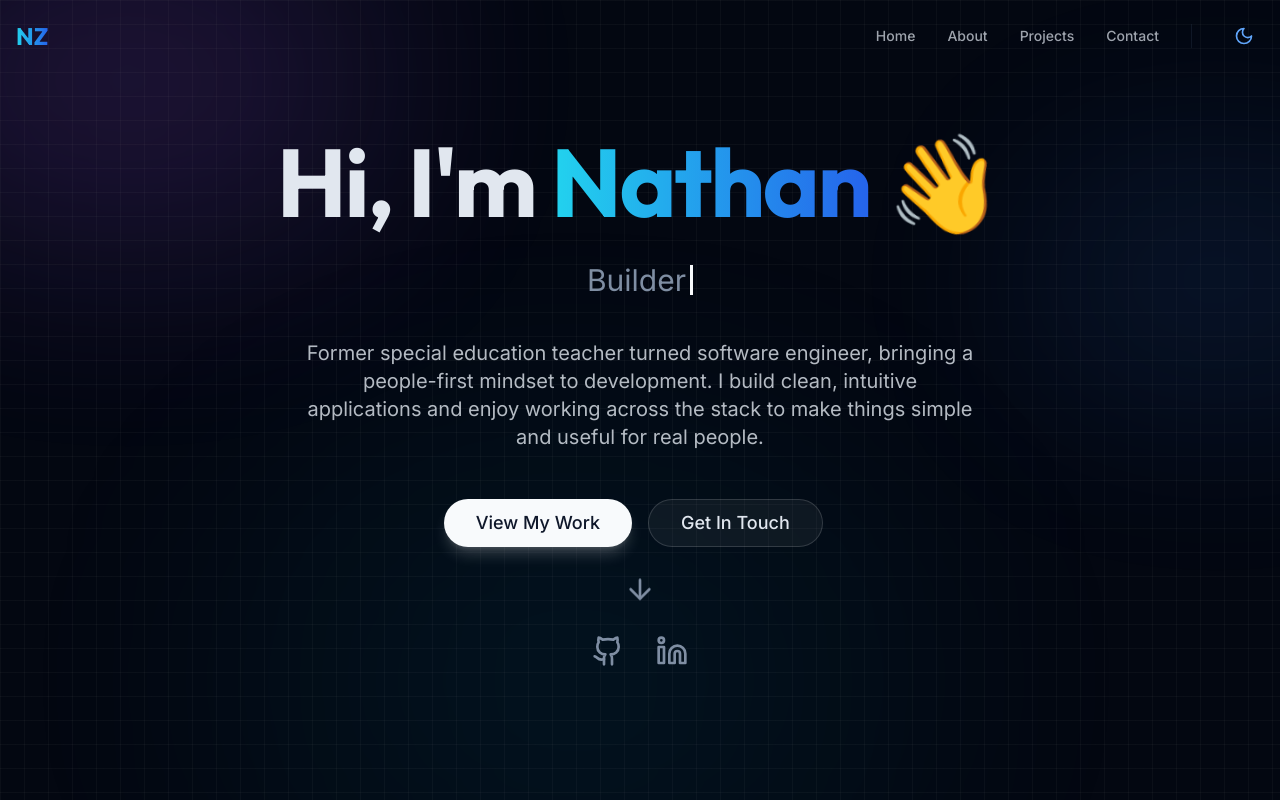
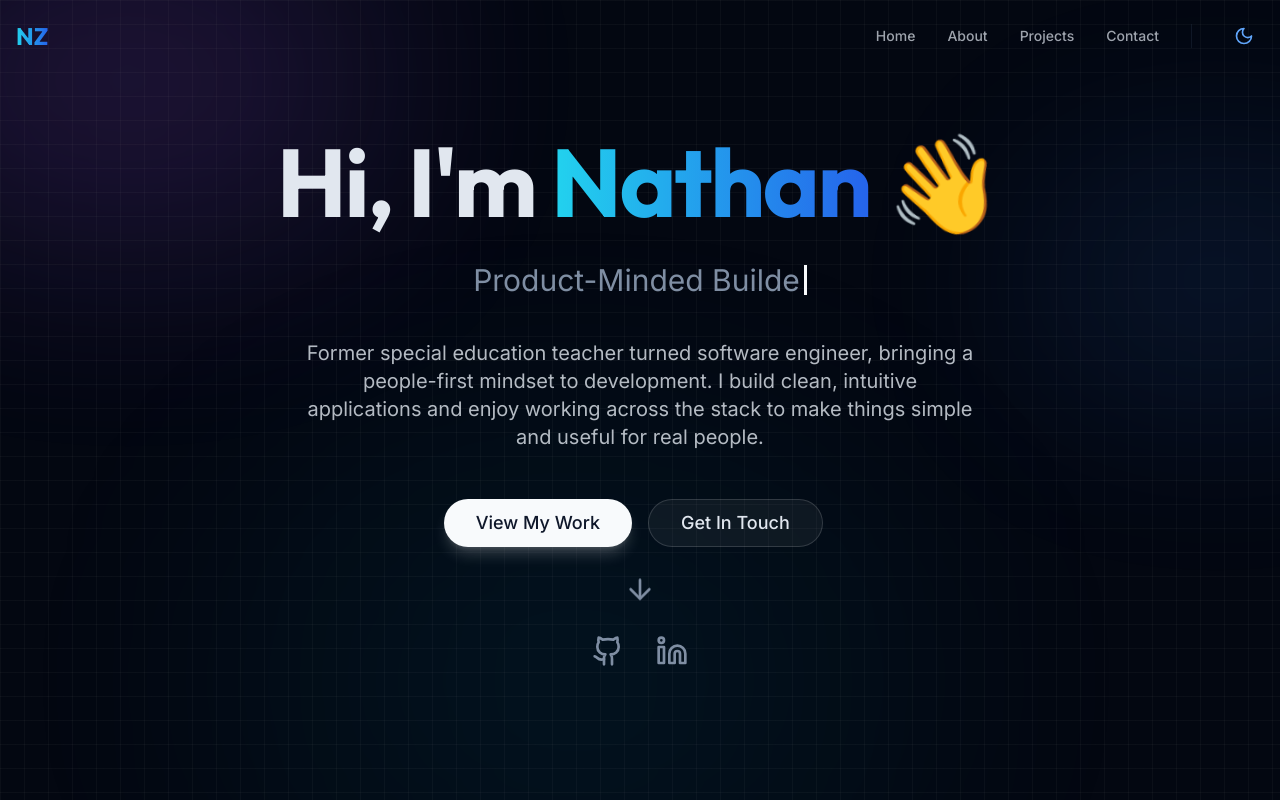
Before and after one commit to natezimm/nathanzimmerman.com, a React (Vite) app: page / in a window 1280 px wide. Shown: the top 800 px of the page. Built offline with nearby package versions, Linux system fonts and the light colour scheme; the HTML template or start-up script is replaced by a standard one.

Commit message:
Update roles in Hero

```diff
--- a/src/components/Hero.tsx
+++ b/src/components/Hero.tsx
@@ -2,7 +2,7 @@ import { Github, Linkedin, ArrowDown } from "lucide-react";
 import { Button } from "@/components/ui/button";
 import { useState, useEffect, useCallback } from "react";
 
-const ROLES = ["Full-Stack Engineer", "Builder", "Lifelong Learner"] as const;
+const ROLES = ["Full-Stack Engineer", "Product-Minded Builder", "Former Special-Ed Teacher"] as const;
 const TYPING_SPEED = 80;
 const DELETING_SPEED = 50;
 const PAUSE_DURATION = 2000;
```
Also changed, not shown: 1 other file (tests, documents, lock files or other folders).
